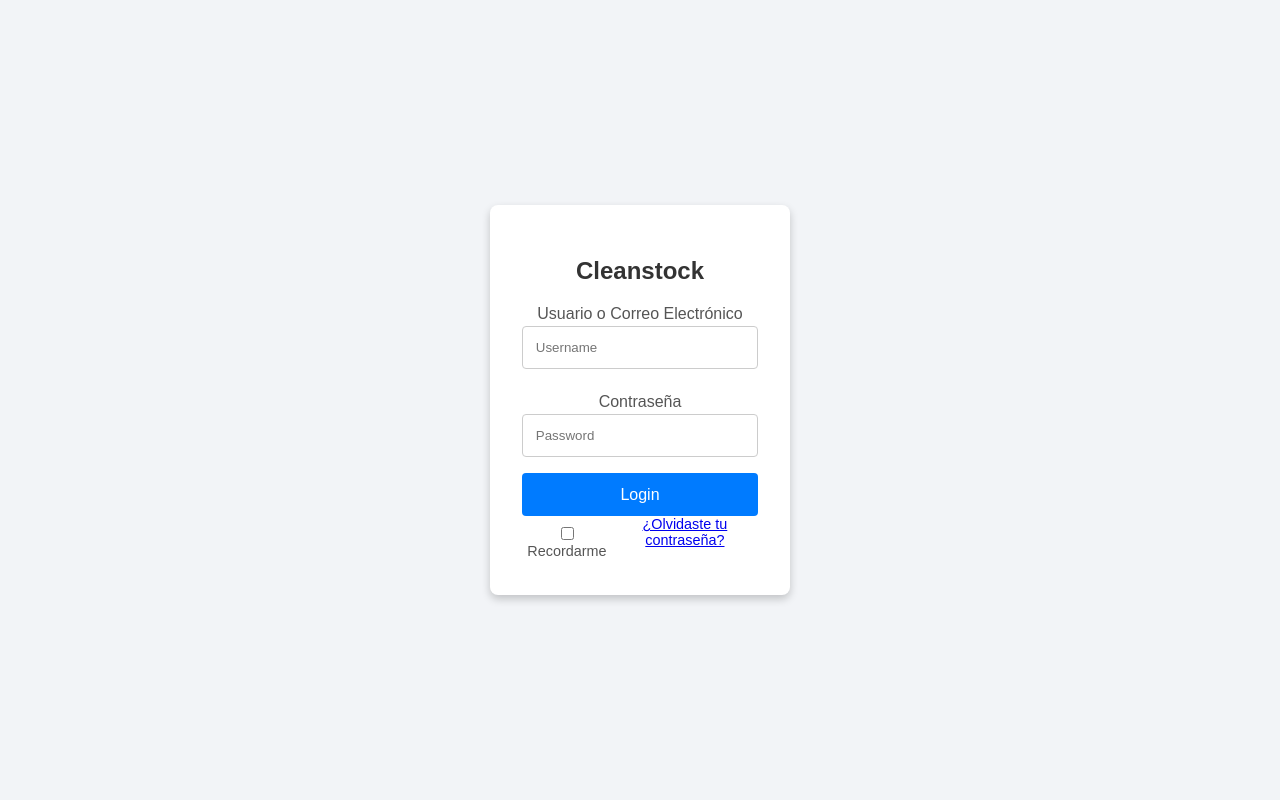
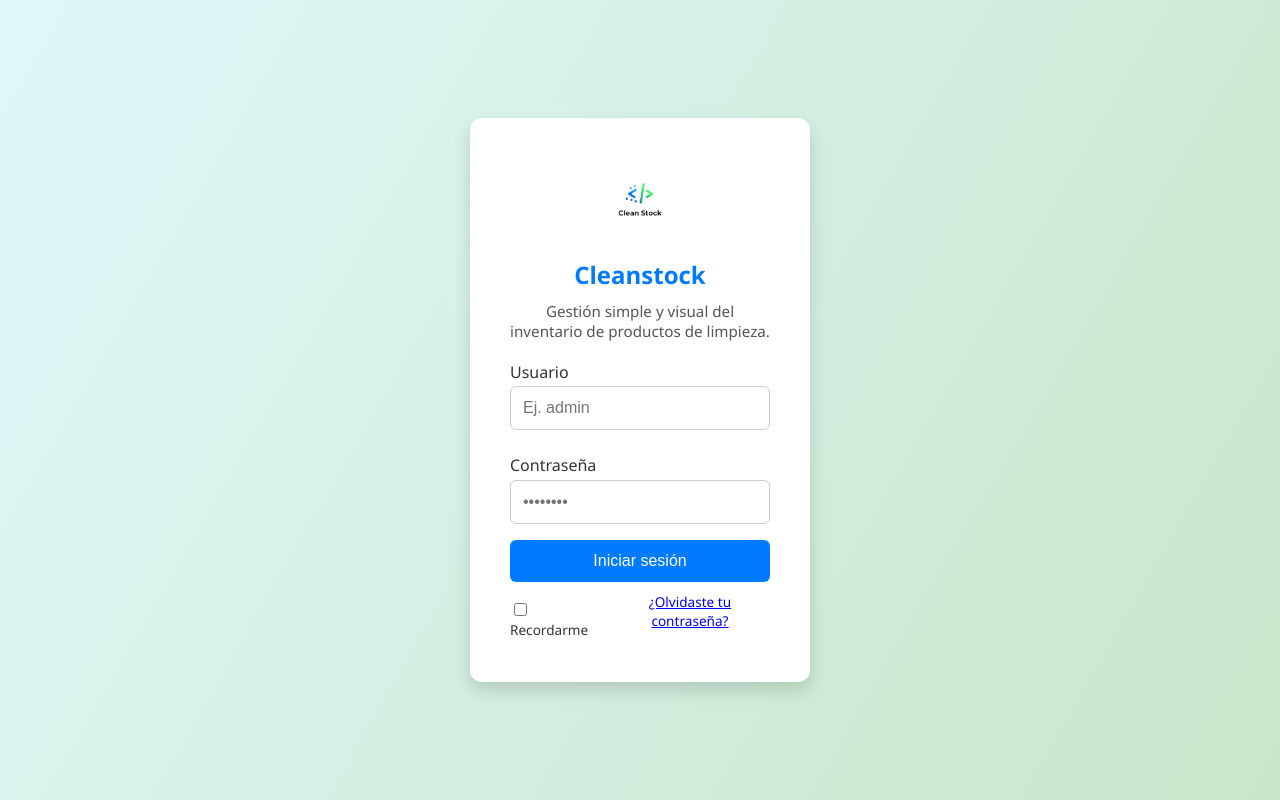
Before and after one commit to FaresRua09/clean_stock, a Flask app: page /login in a window 1280 px wide. Run offline with Flask 3, Linux system fonts and the light colour scheme.

Commit message:
Mejora visual login

```diff
--- a/app.py
+++ b/app.py
@@ -78,6 +78,8 @@
 
 @app.route('/')
 def inicio():
+    if 'user' not in session:
+        return redirect(url_for('login'))
     return render_template('inicio.html')
 
 @app.route('/stock')
--- a/static/login.css
+++ b/static/login.css
@@ -3,8 +3,8 @@
 }
 
 body {
-    font-family: Arial, sans-serif;
-    background-color: #f2f4f7;
+    font-family: 'Segoe UI', sans-serif;
+    background: linear-gradient(120deg, #e0f7fa, #c8e6c9); /* colores frescos tipo limpieza */
     display: flex;
     justify-content: center;
     align-items: center;
@@ -14,41 +14,57 @@
 
 .login-container {
     background-color: #ffffff;
-    padding: 2rem;
-    width: 300px;
-    border-radius: 8px;
-    box-shadow: 0 4px 8px rgba(0, 0, 0, 0.2);
+    padding: 2.5rem;
+    width: 340px;
+    border-radius: 12px;
+    box-shadow: 0 8px 18px rgba(0, 0, 0, 0.15);
     text-align: center;
 }
 
+.logo {
+    width: 80px;
+    margin-bottom: 15px;
+}
+
 h2 {
-    color: #333;
+    color: #007bff;
+    margin: 0;
+    font-size: 24px;
+}
+
+.description {
+    font-size: 0.95rem;
+    color: #555;
+    margin: 10px 0 20px;
 }
 
 form label {
     display: block;
     margin: 0.5rem 0 0.2rem;
-    color: #555;
+    text-align: left;
+    color: #333;
 }
 
 input[type="text"],
 input[type="password"] {
     width: 100%;
-    padding: 0.8rem;
+    padding: 0.75rem;
     margin-bottom: 1rem;
     border: 1px solid #ccc;
-    border-radius: 4px;
+    border-radius: 6px;
+    font-size: 1rem;
 }
 
 button {
     background-color: #007bff;
     color: white;
-    padding: 0.8rem;
+    padding: 0.75rem;
     width: 100%;
     border: none;
-    border-radius: 4px;
+    border-radius: 6px;
+    font-size: 1rem;
     cursor: pointer;
-    font-size: 1rem;
+    transition: background-color 0.3s ease;
 }
 
 button:hover {
@@ -58,6 +74,16 @@
 .extra-options {
     display: flex;
     justify-content: space-between;
+    font-size: 0.85rem;
+    color: #555;
+    margin-top: 10px;
+}
+
+.error-message {
+    background-color: #ffe6e6;
+    color: #c00;
+    padding: 10px;
+    margin-bottom: 15px;
+    border-radius: 6px;
     font-size: 0.9rem;
-    color: #555;
 }
--- a/templates/administracion_usuarios.html
+++ b/templates/administracion_usuarios.html
@@ -13,7 +13,7 @@
                 <a href="{{ url_for('inicio') }}">
                     <img src="{{ url_for('static', filename='logo.png') }}" alt="Cleanstock Logo" style="cursor: pointer;">
                 </a>
-                <h2>CLEANSTOCK</h2>
+                <h2>Clean Stock</h2>
             </div>
             <nav class="nav-buttons">
                 <a href="{{ url_for('stock') }}"><button type="button">Stock</button></a>
--- a/templates/cargue_db.html
+++ b/templates/cargue_db.html
@@ -14,7 +14,7 @@
                 <a href="{{ url_for('inicio') }}">
                     <img src="{{ url_for('static', filename='logo.png') }}" alt="Cleanstock Logo" style="cursor: pointer;">
                 </a>
-                <h2>CLEANSTOCK</h2>
+                <h2>Clean Stock</h2>
             </div>
             <nav class="nav-buttons">
                 <a href="{{ url_for('stock') }}">
--- a/templates/fuera_base.html
+++ b/templates/fuera_base.html
@@ -14,7 +14,7 @@
                 <a href="{{ url_for('inicio') }}">
                     <img src="{{ url_for('static', filename='logo.png') }}" alt="Cleanstock Logo" style="cursor: pointer;">
                 </a>
-                <h2>CLEANSTOCK</h2>
+                <h2>Clean Stock</h2>
             </div>
             <nav class="nav-buttons">
                 <a href="{{ url_for('stock') }}">
--- a/templates/lista_conteo.html
+++ b/templates/lista_conteo.html
@@ -14,7 +14,7 @@
                 <a href="{{ url_for('inicio') }}">
                     <img src="{{ url_for('static', filename='logo.png') }}" alt="Cleanstock Logo" style="cursor: pointer;">
                 </a>
-                <h2>CLEANSTOCK</h2>
+                <h2>Clean Stock</h2>
             </div>
             <nav class="nav-buttons">
                 <a href="{{ url_for('stock') }}">
--- a/templates/login.html
+++ b/templates/login.html
@@ -4,25 +4,26 @@
     <meta charset="UTF-8">
     <meta name="viewport" content="width=device-width, initial-scale=1.0">
     <title>Login - Cleanstock</title>
-    <link rel="stylesheet" href="{{ url_for('static', filename='login.css') }}"> <!-- Estilos específicos del login -->
+    <link rel="stylesheet" href="{{ url_for('static', filename='login.css') }}">
 </head>
 <body>
     <div class="login-container">
+        <img src="{{ url_for('static', filename='logo.png') }}" alt="Logo Cleanstock" class="logo">
         <h2>Cleanstock</h2>
+        <p class="description">Gestión simple y visual del inventario de productos de limpieza.</p>
 
-        <!-- Mostrar mensaje de error si lo hay -->
         {% if error %}
-            <p style="color: red; margin-bottom: 15px;">{{ error }}</p>
+            <p class="error-message">{{ error }}</p>
         {% endif %}
 
-        <form action="/login" method="POST">
-            <label for="username">Usuario o Correo Electrónico</label>
-            <input type="text" name="username" placeholder="Username" required>
+        <form action="{{ url_for('login') }}" method="POST">
+            <label for="username">Usuario</label>
+            <input type="text" name="username" placeholder="Ej. admin" required>
 
             <label for="password">Contraseña</label>
-            <input type="password" name="password" placeholder="Password" required>
+            <input type="password" name="password" placeholder="••••••••" required>
 
-            <button type="submit">Login</button>
+            <button type="submit">Iniciar sesión</button>
 
             <div class="extra-options">
                 <label><input type="checkbox" name="remember"> Recordarme</label>
```
